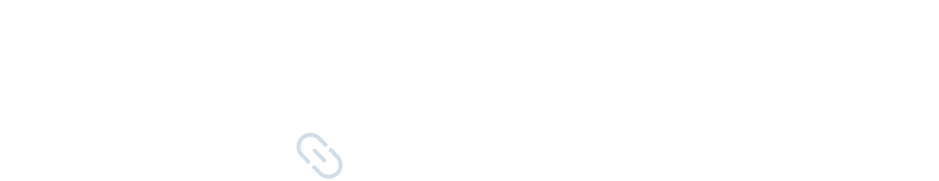
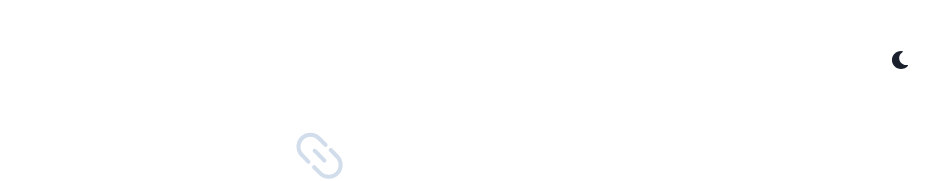
Before and after one commit to jasonfyw/linky, a React (Create React App) app in the folder app/: page / in a window 1280 px wide. Shown: the top 181 px of the page, without its empty margins (320-1259 px from the left). Built offline with nearby package versions, Linux system fonts and the light colour scheme.

Commit message:
add: theme changer button

```diff
--- a/app/src/App.tsx
+++ b/app/src/App.tsx
@@ -12,6 +12,7 @@ import LinkGenerator from "./components/LinkGeneratorForm"
 import LinkDisplay from "./components/LinkDisplay";
 import Intro from "./components/Intro";
 import { ILinkPair } from "./types";
+import ColorModeSwitcher from "./components/ColorModeSwitcher";
 
 const baseURL = 'https://lnky.to'
 
@@ -107,6 +108,7 @@ export const App = () => {
 
     return (
         <ChakraProvider theme={theme}>
+            <ColorModeSwitcher position={'fixed'} top={10} right={10} />
             <Center my={20}>
                 <VStack>
                     <Intro />
--- /dev/null
+++ b/app/src/components/ColorModeSwitcher/ColorModeSwitcher.tsx
@@ -0,0 +1,32 @@
+import * as React from "react"
+import {
+    useColorMode,
+    useColorModeValue,
+    IconButton,
+    IconButtonProps,
+} from "@chakra-ui/react"
+import { FaMoon, FaSun } from "react-icons/fa"
+
+type ColorModeSwitcherProps = Omit<IconButtonProps, "aria-label">
+
+const ColorModeSwitcher: React.FC<ColorModeSwitcherProps> = (props) => {
+    const { toggleColorMode } = useColorMode()
+    const text = useColorModeValue("dark", "light")
+    const SwitchIcon = useColorModeValue(FaMoon, FaSun)
+
+    return (
+        <IconButton
+            size="md"
+            fontSize="lg"
+            variant="ghost"
+            color="current"
+            marginLeft="2"
+            onClick={toggleColorMode}
+            icon={<SwitchIcon />}
+            aria-label={`Switch to ${text} mode`}
+            {...props}
+        />
+    )
+}
+
+export default ColorModeSwitcher;
--- /dev/null
+++ b/app/src/components/ColorModeSwitcher/index.ts
@@ -0,0 +1 @@
+export { default } from './ColorModeSwitcher'
```
